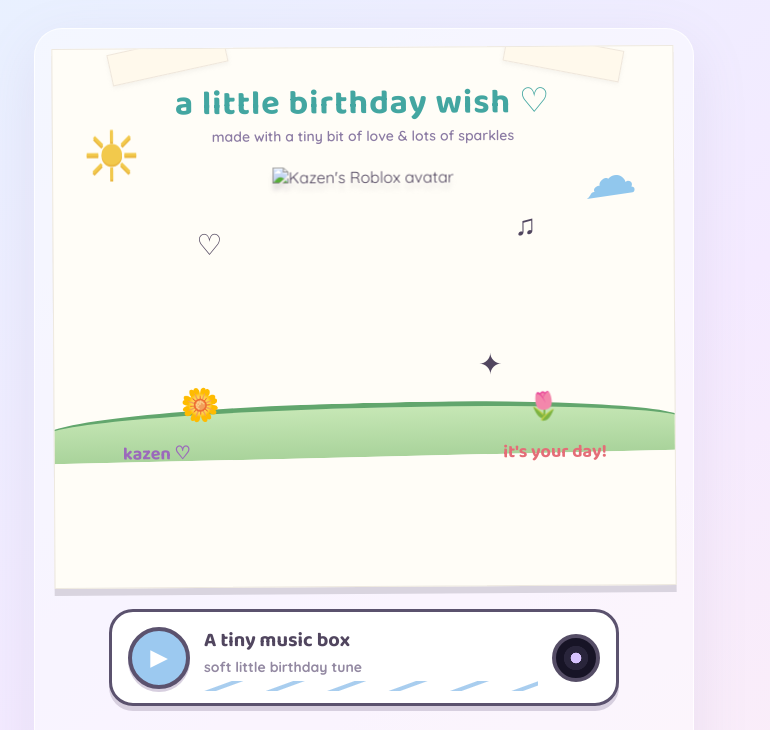
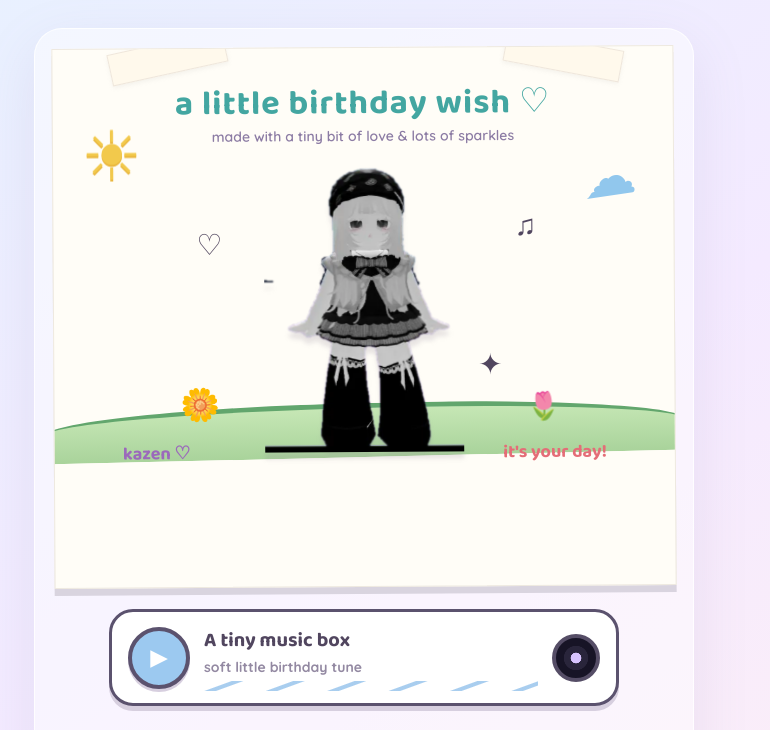
Before and after one commit to veyaneovy/kazen-birthday, a plain HTML site: page index.html in a window 1280 px wide. Shown: the top 730 px of the page, without its empty margins (276-1046 px from the left). Drawn offline with Linux system fonts and the light colour scheme.

Commit message:
Update index.html

```diff
--- a/index.html
+++ b/index.html
@@ -49,7 +49,7 @@ body{margin:0;min-height:100vh;padding:28px 14px 36px;background:linear-gradient
       <span class="spark s1">♡</span><span class="spark s2">♫</span><span class="spark s3">✦</span>
       <div class="hill"></div>
       <span class="flower one">🌼</span><span class="flower two">🌷</span>
-      <img class="avatar" src="assets/kazen-avatar.png" alt="Kazen's Roblox avatar">
+      <img class="avatar" src="kazen-avatar.png" alt="Kazen's Roblox avatar">
       <span class="caption leftcap">kazen ♡</span><span class="caption rightcap">it's your day!</span>
     </div>
   </section>
```
